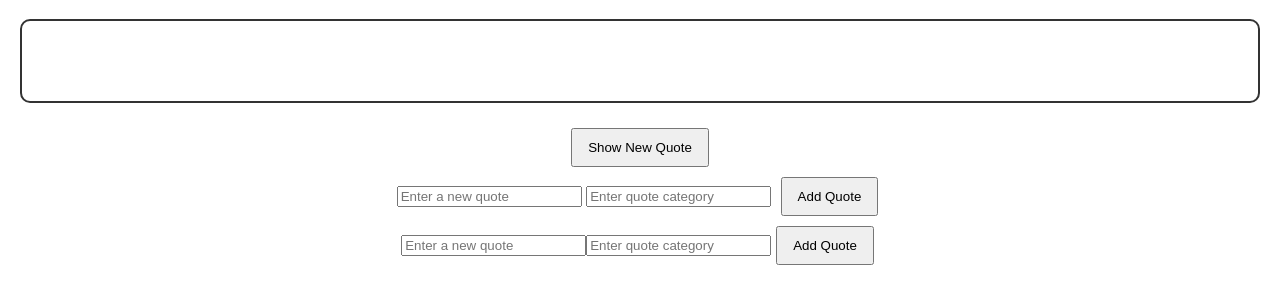
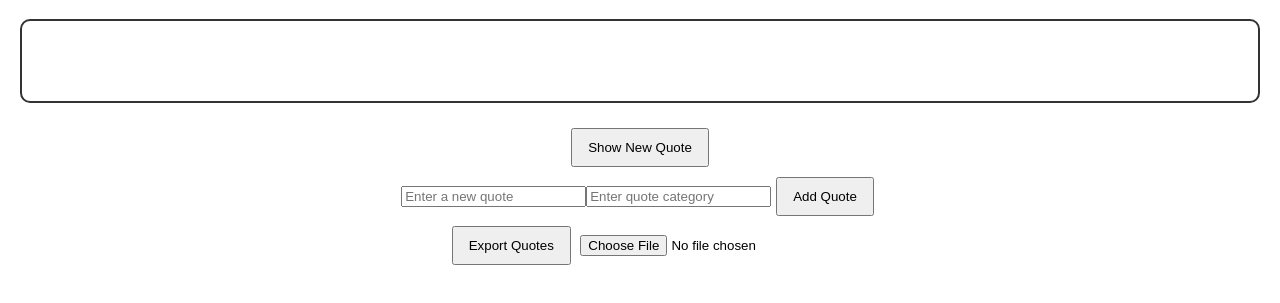
Before and after one commit to faithbee/alx_fe_javascript, a plain HTML site: page dom-manipulation/index.html in a window 1280 px wide. Shown: the part 61-364 px from the top of the page. Drawn offline with Linux system fonts and the light colour scheme.

Commit message:
Implementing Web Storage and JSON Handling

```diff
--- a/dom-manipulation/index.html
+++ b/dom-manipulation/index.html
@@ -9,16 +9,16 @@
 <body>
   <h1>Dynamic Quote Generator</h1>
 
-
+  <!-- Quote Display -->
   <div id="quoteDisplay"></div>
   <button id="newQuote">Show New Quote</button>
 
+  <!-- Container for dynamic form -->
+  <div id="formContainer"></div>
 
-  <div>
-    <input id="newQuoteText" type="text" placeholder="Enter a new quote" />
-    <input id="newQuoteCategory" type="text" placeholder="Enter quote category" />
-    <button onclick="addQuote()">Add Quote</button>
-  </div>
+  <!-- Export / Import -->
+  <button onclick="exportToJsonFile()">Export Quotes</button>
+  <input type="file" id="importFile" accept=".json" onchange="importFromJsonFile(event)" />
 
   <script src="script.js"></script>
 </body>
--- a/dom-manipulation/script.js
+++ b/dom-manipulation/script.js
@@ -4,19 +4,42 @@ let quotes = [
   { text: "In the middle of every difficulty lies opportunity.", category: "Inspiration" }
 ];
 
-// Function to display a random quote
+// ✅ Load from local storage (if available)
+if (localStorage.getItem("quotes")) {
+  quotes = JSON.parse(localStorage.getItem("quotes"));
+}
+
+// Save quotes to local storage
+function saveQuotes() {
+  localStorage.setItem("quotes", JSON.stringify(quotes));
+}
+
+// Display random quote
 function showRandomQuote() {
   const randomIndex = Math.floor(Math.random() * quotes.length);
   const quote = quotes[randomIndex];
 
   const quoteDisplay = document.getElementById("quoteDisplay");
   quoteDisplay.innerHTML = `<p>"${quote.text}"</p><small>- ${quote.category}</small>`;
+
+  // ✅ Save last viewed quote in session storage
+  sessionStorage.setItem("lastQuote", JSON.stringify(quote));
 }
 
-// Event listener for "Show New Quote" button
+// Restore last quote if available
+window.onload = function () {
+  const lastQuote = sessionStorage.getItem("lastQuote");
+  if (lastQuote) {
+    const quote = JSON.parse(lastQuote);
+    document.getElementById("quoteDisplay").innerHTML =
+      `<p>"${quote.text}"</p><small>- ${quote.category}</small>`;
+  }
+};
+
+// Add event listener for random quote button
 document.getElementById("newQuote").addEventListener("click", showRandomQuote);
 
-// Function to add a new quote dynamically
+// Add a new quote
 function addQuote() {
   const textInput = document.getElementById("newQuoteText");
   const categoryInput = document.getElementById("newQuoteCategory");
@@ -27,7 +50,8 @@ function addQuote() {
   };
 
   if (newQuote.text && newQuote.category) {
-    quotes.push(newQuote); // Add to array
+    quotes.push(newQuote);
+    saveQuotes(); // ✅ persist to localStorage
     alert("Quote added successfully!");
     textInput.value = "";
     categoryInput.value = "";
@@ -36,9 +60,9 @@ function addQuote() {
   }
 }
 
-// ✅ Function the checker expects
+// ✅ Dynamically create form
 function createAddQuoteForm() {
-  const formContainer = document.createElement("div");
+  const formContainer = document.getElementById("formContainer");
 
   const textInput = document.createElement("input");
   textInput.id = "newQuoteText";
@@ -54,14 +78,44 @@ function createAddQuoteForm() {
   addButton.textContent = "Add Quote";
   addButton.onclick = addQuote;
 
-  // Append inputs and button to form
   formContainer.appendChild(textInput);
   formContainer.appendChild(categoryInput);
   formContainer.appendChild(addButton);
-
-  // Append the form to body (or another container)
-  document.body.appendChild(formContainer);
 }
 
-// Call the function so the form appears when the page loads
+// Call to render the form
 createAddQuoteForm();
+
+// ✅ Export quotes to JSON file
+function exportToJsonFile() {
+  const dataStr = JSON.stringify(quotes, null, 2);
+  const blob = new Blob([dataStr], { type: "application/json" });
+  const url = URL.createObjectURL(blob);
+
+  const a = document.createElement("a");
+  a.href = url;
+  a.download = "quotes.json";
+  a.click();
+
+  URL.revokeObjectURL(url);
+}
+
+// ✅ Import quotes from JSON file
+function importFromJsonFile(event) {
+  const fileReader = new FileReader();
+  fileReader.onload = function (e) {
+    try {
+      const importedQuotes = JSON.parse(e.target.result);
+      if (Array.isArray(importedQuotes)) {
+        quotes.push(...importedQuotes);
+        saveQuotes();
+        alert("Quotes imported successfully!");
+      } else {
+        alert("Invalid JSON format.");
+      }
+    } catch (error) {
+      alert("Error parsing JSON file.");
+    }
+  };
+  fileReader.readAsText(event.target.files[0]);
+}
```
